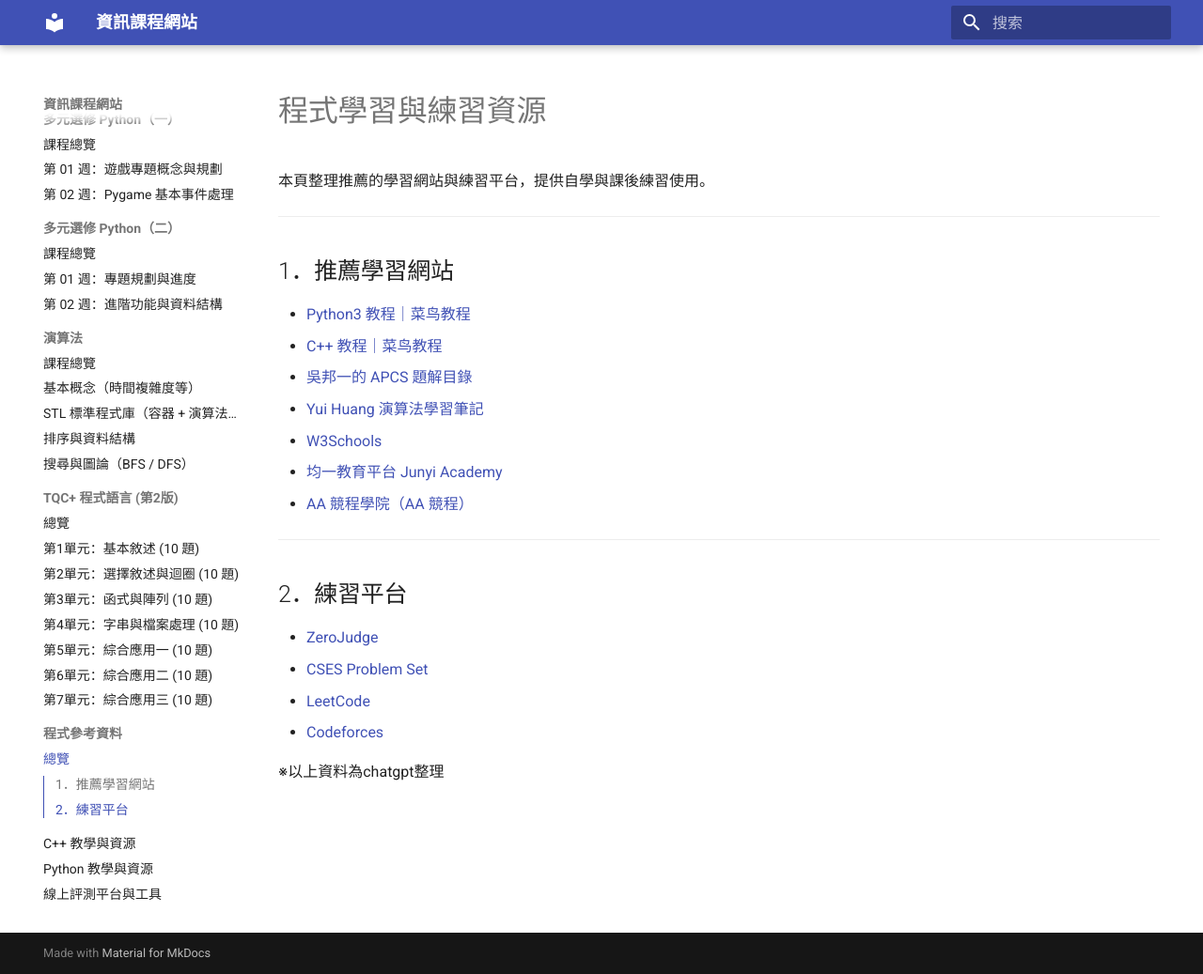
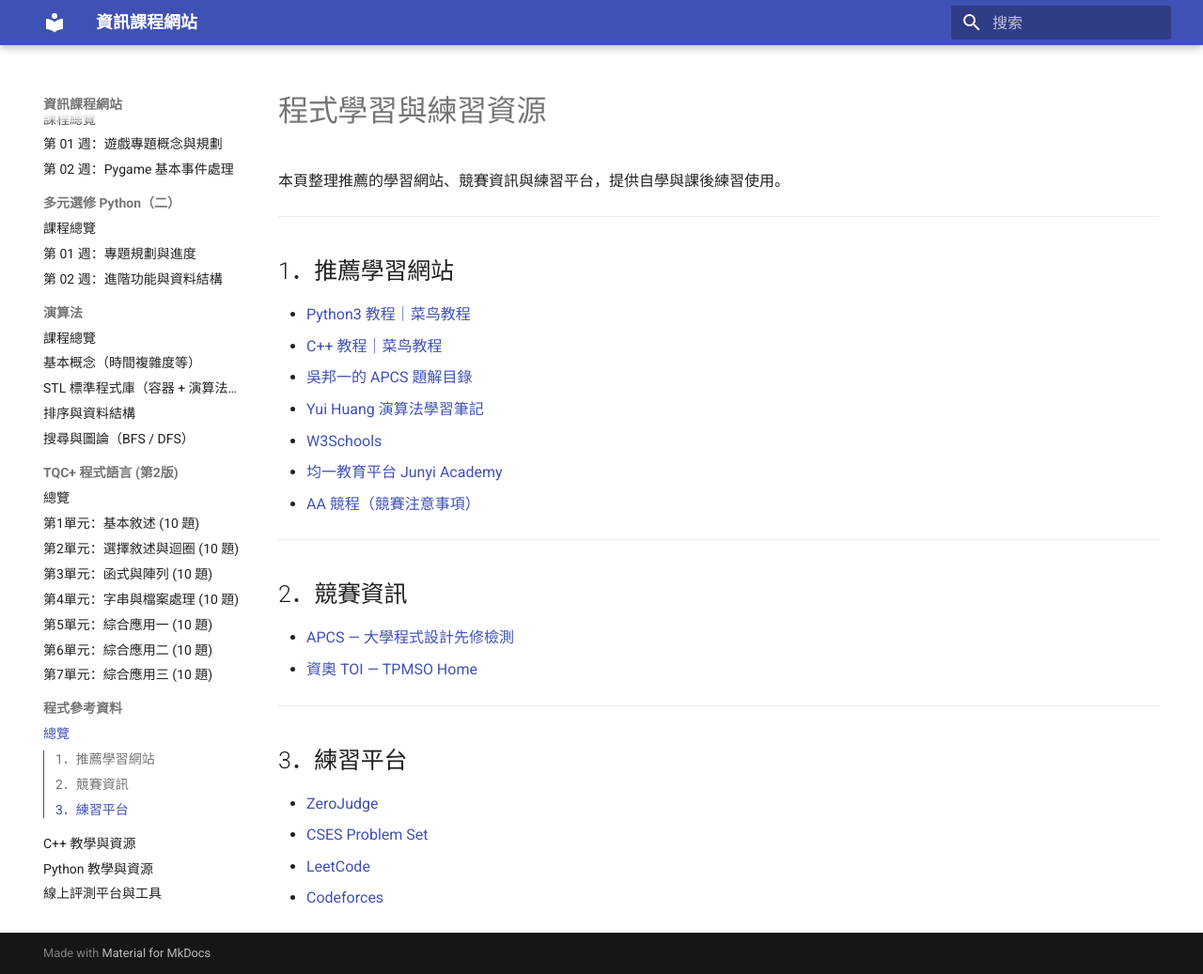
Before and after one commit to be6922/cs-course-site, an MkDocs documentation site: the page built from docs/reference/index.md, in a window 1280 px wide and 1037 px high. Shown: the whole window at 94% size. Built offline with MkDocs 1.6.1 and Material for MkDocs 9.7.7, drawn with Linux system fonts in a browser that asks for light colours.

Commit message:
Update index.md

```diff
--- a/docs/reference/index.md
+++ b/docs/reference/index.md
@@ -1,6 +1,6 @@
 # 程式學習與練習資源
 
-本頁整理推薦的學習網站與練習平台，提供自學與課後練習使用。
+本頁整理推薦的學習網站、競賽資訊與練習平台，提供自學與課後練習使用。
 
 ---
 
@@ -11,16 +11,21 @@
 - [吳邦一的 APCS 題解目錄](https://hackmd.io/@bangyewu/B13lefwMp#吳邦一的APCS題解目錄)
 - [Yui Huang 演算法學習筆記](https://yuihuang.com/)
 - [W3Schools](https://www.w3schools.com/)
-- [均一教育平台 Junyi Academy](https://www.junyiacademy.org/)
-- [AA 競程學院（AA 競程）](https://aacpschool.com/)
+- [均一教育平台 Junyi Academy](https://www.junyiacademy.org/computing/programming)
+- [AA 競程（競賽注意事項）](https://aacpschool.com/aacp-resources/)
 
 ---
 
-## 2．練習平台
+## 2．競賽資訊
+
+- [APCS — 大學程式設計先修檢測](https://apcs.csie.ntnu.edu.tw/)
+- [資奧 TOI — TPMSO Home](https://tpmso.org/toi/)
+
+---
+
+## 3．練習平台
 
 - [ZeroJudge](https://zerojudge.tw/)
 - [CSES Problem Set](https://cses.fi/problemset/)
 - [LeetCode](https://leetcode.com/)
 - [Codeforces](https://codeforces.com/)
-
- ※以上資料為chatgpt整理
```
